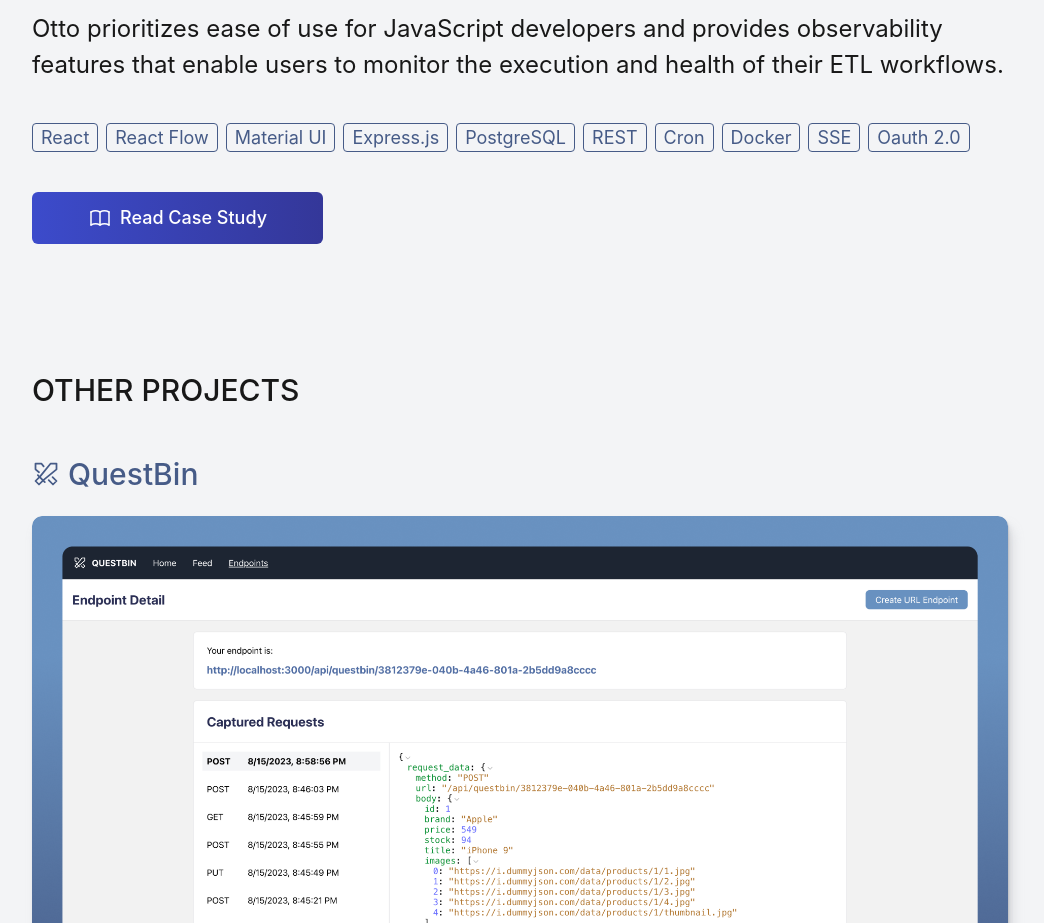
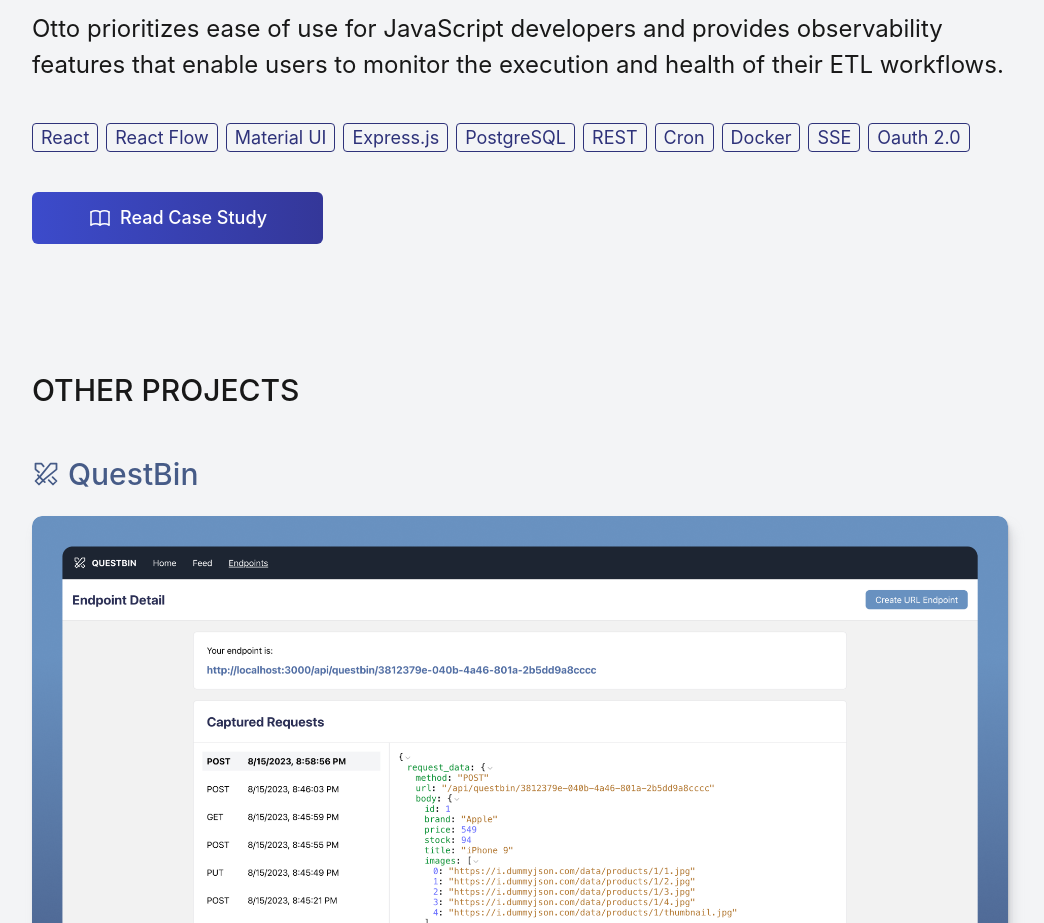
Before and after one commit to Joewebsta/joeswebster.com, a React (Vite) app: page / in a window 1280 px wide. Shown: the part 2200-3123 px from the top of the page, without its empty margins (120-1164 px from the left). Built offline with nearby package versions, Linux system fonts and the light colour scheme.

Commit message:
Update otto tech tags color

```diff
--- a/src/components/FeaturedProject.jsx
+++ b/src/components/FeaturedProject.jsx
@@ -49,8 +49,8 @@
             "SSE",
             "Oauth 2.0",
           ]}
-          textColor="text-questbin-blue"
-          borderColor="border-questbin-blue"
+          textColor="text-otto-blue"
+          borderColor="border-otto-blue"
         />
         <a
           href="https://www.otto-etl.com/case_study"
--- a/tailwind.config.js
+++ b/tailwind.config.js
@@ -8,6 +8,7 @@
         tan: "#EDE5E1",
         "tan-hover": "#DCCDC5",
         "otto-black": "#181818",
+        "otto-blue": "#2e327a",
         "questbin-blue": "#465b87",
         "astral-purple": "#8B559B",
       },
```
